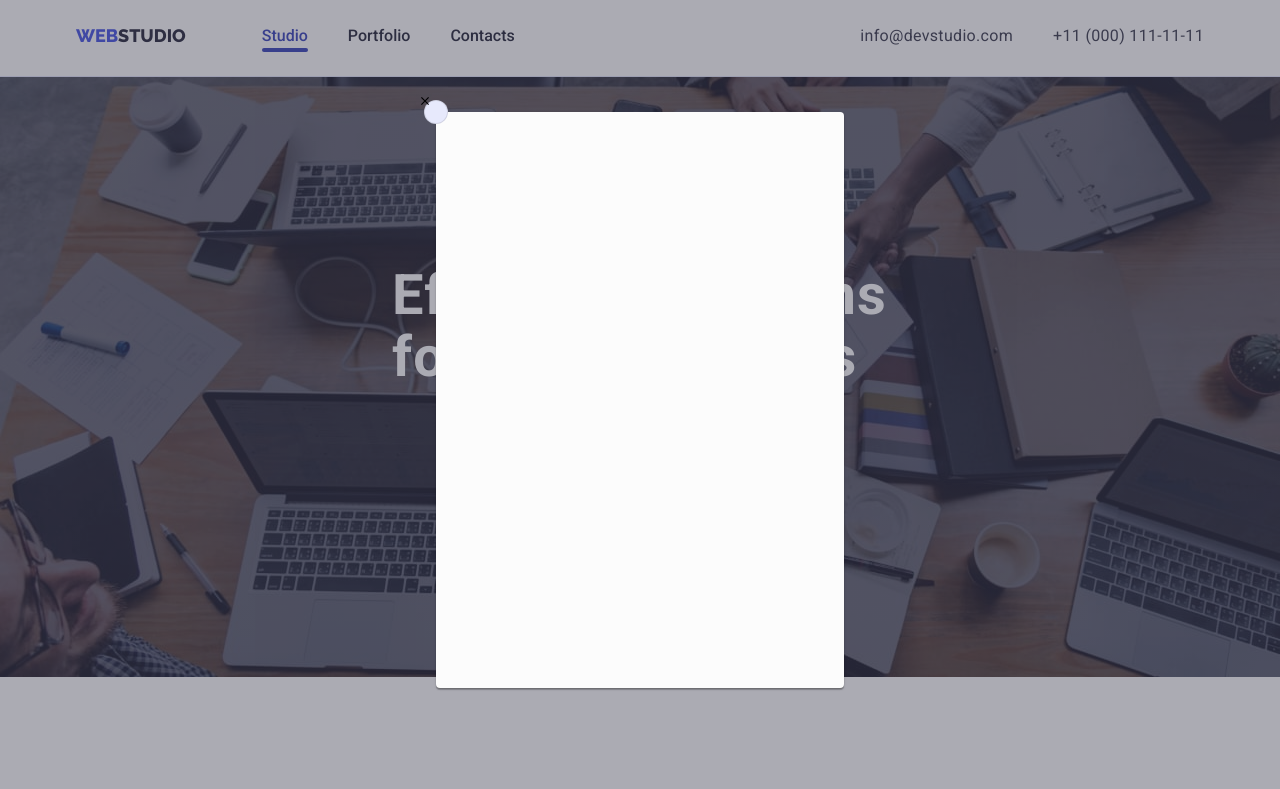
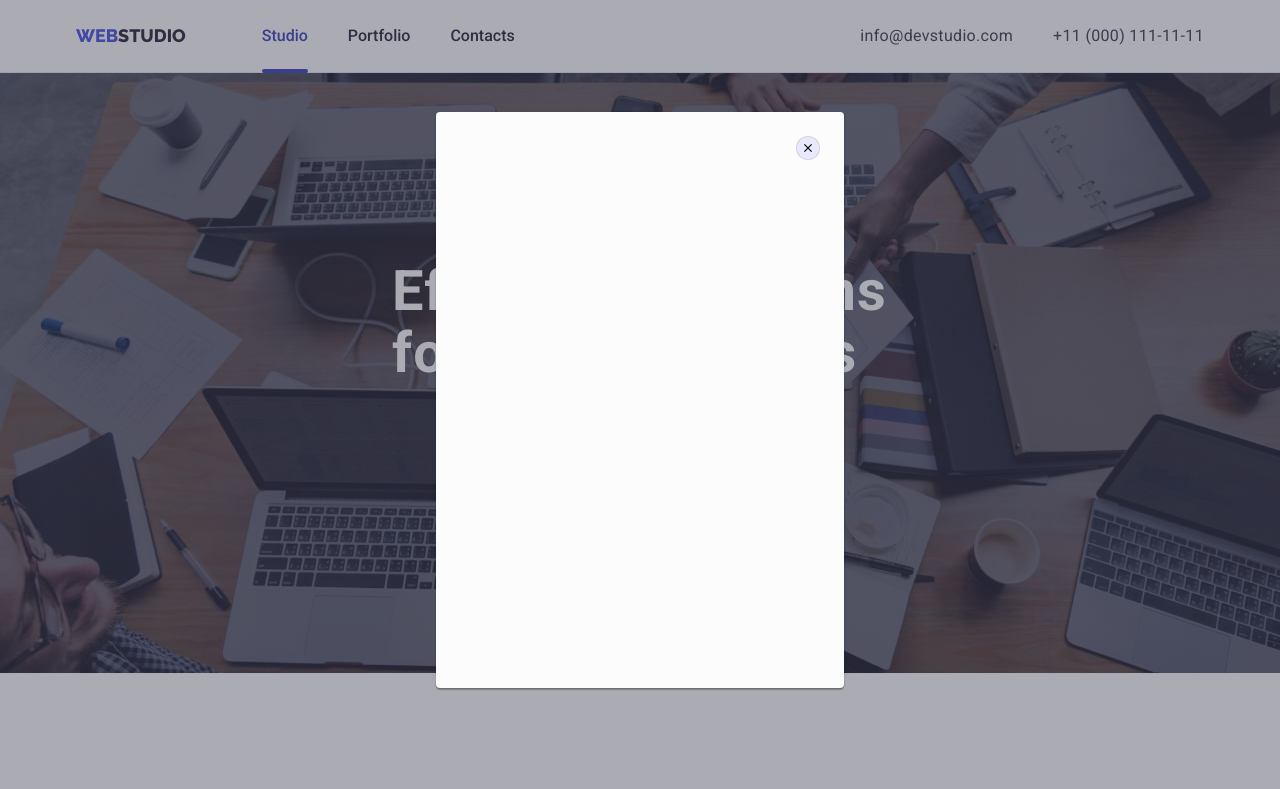
Before and after one commit to badkidonaquest/goit-markup-hw-05, a plain HTML site: page index.html in a window 1280 px wide. Shown: the top 789 px of the page. Drawn offline with nearby package versions, Linux system fonts and the light colour scheme.

Commit message:
fixed the close button in modal

```diff
--- a/css/styles.css
+++ b/css/styles.css
@@ -46,7 +46,7 @@ img {
 }
 
 .page-header {
-  padding: 24px 0;
+  padding-top: 24px;
   border-bottom: 1px solid #e7e9fc;
 }
 
@@ -94,8 +94,6 @@ img {
 .site-nav .link {
   color: var(--secondary-text-color);
   text-decoration: none;
-  width: 48px;
-  height: 24px;
   font-weight: 500;
   font-size: 16px;
   line-height: 1.5;
@@ -117,14 +115,15 @@ img {
   position: absolute;
   width: 100%;
   height: 4px;
+  margin-top: 20px;
   background: #404bbf;
   border-radius: 2px;
-  bottom: 0;
+  bottom: -1px;
   left: 0;
 }
 
 .nav-link {
-  padding: 20px 0;
+  padding-top: 24px 0;
 }
 
 .nav-link::after {
@@ -500,7 +499,7 @@ img {
   overflow: hidden;
 }
 
-.portfolio-item:is(:hover,:focus) .overlay {
+.portfolio-item:is(:hover, :focus) .overlay {
   transform: translatey(-100%);
   transition: transform 250ms cubic-bezier(0.4, 0, 0.2, 1);
 }
@@ -599,7 +598,8 @@ img {
 }
 
 .modal {
-  position: absolute;
+  position: relative;
+
   top: 50%;
   left: 50%;
   transform: translate(-50%, -50%);
@@ -612,25 +612,17 @@ img {
   border-radius: 4px;
 }
 
-/* .close-btn {
-  box-sizing: border-box;
-  position: relative;
+.close-btn {
+  position: absolute;
+  display: flex;
+  justify-content: center;
+  align-items: center;
+  top: 24px;
+  right: 24px;
+
   height: 24px;
   width: 24px;
-  background: #e7e9fc;
-  border: 1px solid rgba(0, 0, 0, 0.1);
-  border-radius: 50%;
-} */
-
-.close-btn {
-  height: 24px;
-  width: 24px;
-  position: relative;
-  left: 0%;
-  right: 0%;
-  top: 0%;
-  bottom: 0%;
-  transform: translate(-50%, -50%);
+  padding: 0;
 
   background: #e7e9fc;
   border: 1px solid rgba(0, 0, 0, 0.1);
@@ -640,21 +632,18 @@ img {
 
 .close-btn:is(:hover, :focus) {
   background: #404bbf;
-  transition: background 250ms cubic-bezier(0.4, 0, 0.2, 1);
+  color: #2e2f42;
+  border: transparent;
+  transition: background 250ms cubic-bezier(0.4, 0, 0.2, 1),
+    color 250ms cubic-bezier(0.4, 0, 0.2, 1),
+    border 250ms cubic-bezier(0.4, 0, 0.2, 1);
 }
 
 .modal-close {
-  position: absolute;
-  left: 0%;
-  right: 0%;
-  top: 0%;
-  bottom: 0%;
-
-  transform: translate(-50%, -50%);
-  color: #2e2f42;
+  fill: currentColor;
 }
 
-.modal-close:is(:hover, :focus) {
+.close-btn:is(:hover, :focus) .modal-close {
   fill: #ffffff;
   transition: fill 250ms cubic-bezier(0.4, 0, 0.2, 1);
 }
--- a/index.html
+++ b/index.html
@@ -455,7 +455,7 @@
     <div class="backdrop is-hidden" data-modal>
       <div class="modal">
         <button type="button" class="close-btn" data-modal-close>
-          <svg class="modal-close" width="8px" hight="8px">
+          <svg width="8" height="8" class="modal-close">
             <use href="./images/symbol-defs.svg#icon-close"></use>
           </svg>
         </button>
```
